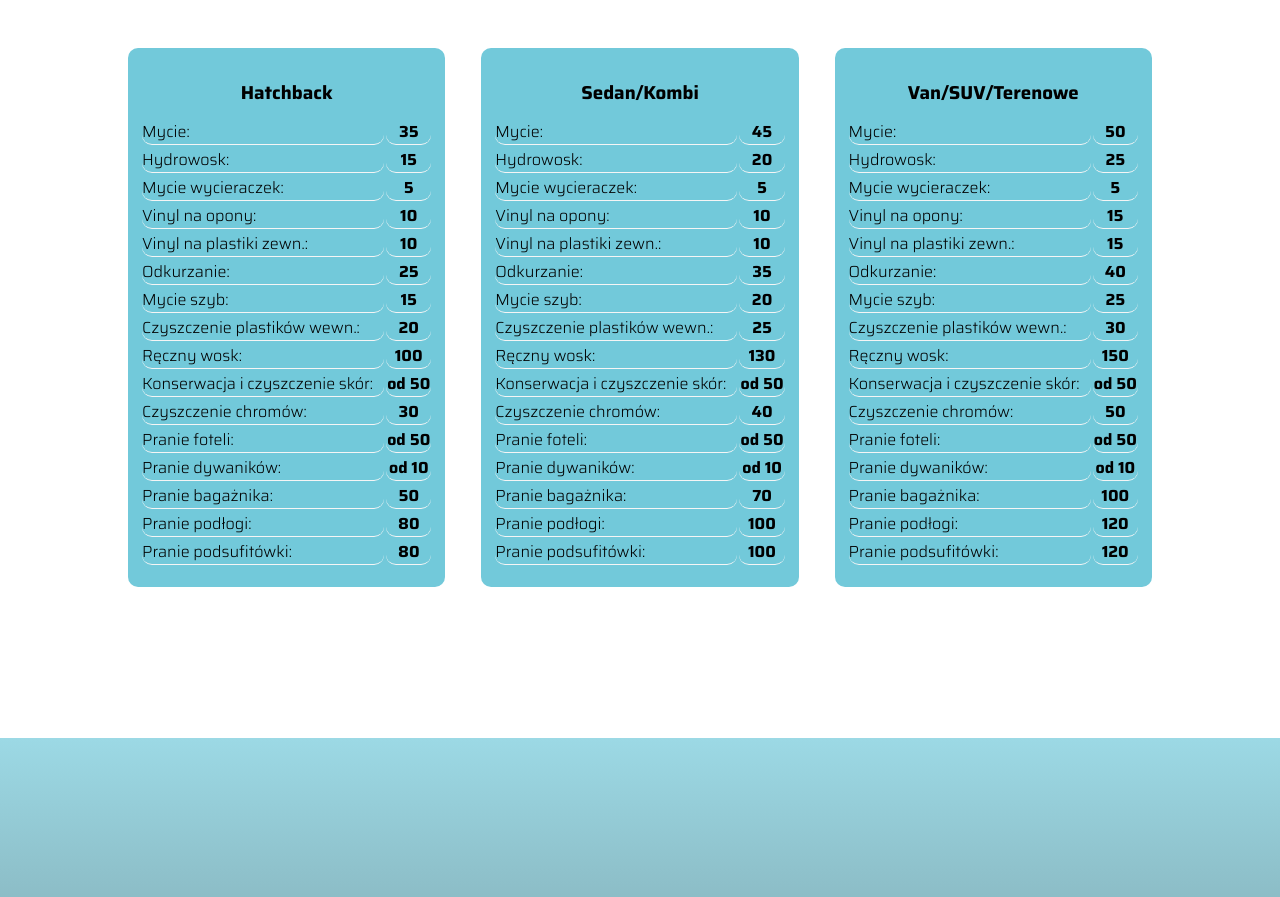
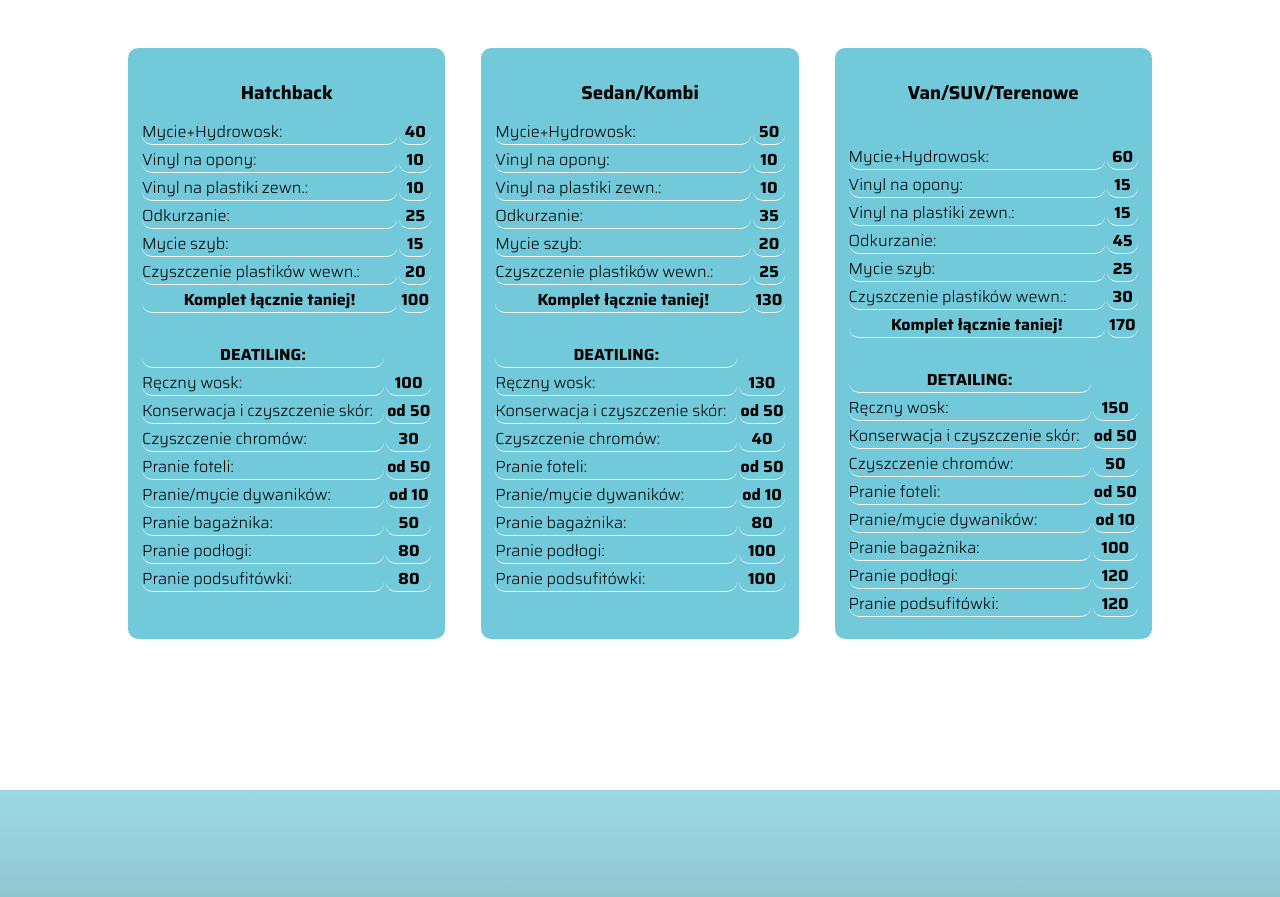
Before and after one commit to KlugSolutions/AquaCarWash.pl-Website, a plain HTML site: page index.html in a window 1280 px wide. Shown: the part 965-1862 px from the top of the page. Drawn offline with Linux system fonts and the light colour scheme.

Commit message:
change prices

```diff
--- a/index.html
+++ b/index.html
@@ -49,16 +49,8 @@
 				<h3>Hatchback</h3>
 				<table>
 					<tr>
-						<td>Mycie:</td>
-						<th>35</th>
-					</tr>
-					<tr>
-						<td>Hydrowosk:</td>
-						<th>15</th>
-					</tr>
-					<tr>
-						<td>Mycie wycieraczek:</td>
-						<th>5</th>
+						<td>Mycie+Hydrowosk:</td>
+						<th>40</th>
 					</tr>
 					<tr>
 						<td>Vinyl na opony:</td>
@@ -81,6 +73,15 @@
 						<th>20</th>
 					</tr>
 					<tr>
+						<th>Komplet łącznie taniej!</th>
+						<th>100</th>
+					</tr>
+				</table><br>
+				<table>
+					<tr>
+						<th>DEATILING:</th>
+					</tr>
+					<tr>
 						<td>Ręczny wosk:</td>
 						<th>100</th>
 					</tr>
@@ -97,7 +98,7 @@
 						<th>od 50</th>
 					</tr>
 					<tr>
-						<td>Pranie dywaników:</td>
+						<td>Pranie/mycie dywaników:</td>
 						<th>od 10</th>
 					</tr>
 					<tr>
@@ -118,16 +119,8 @@
 				<h3>Sedan/Kombi</h3>
 				<table>
 					<tr>
-						<td>Mycie:</td>
-						<th>45</th>
-					</tr>
-					<tr>
-						<td>Hydrowosk:</td>
-						<th>20</th>
-					</tr>
-					<tr>
-						<td>Mycie wycieraczek:</td>
-						<th>5</th>
+						<td>Mycie+Hydrowosk:</td>
+						<th>50</th>
 					</tr>
 					<tr>
 						<td>Vinyl na opony:</td>
@@ -150,6 +143,15 @@
 						<th>25</th>
 					</tr>
 					<tr>
+						<th>Komplet łącznie taniej!</th>
+						<th>130</th>
+					</tr>
+				</table><br>
+				<table>
+					<tr>
+						<th>DEATILING:</th>
+					</tr>
+					<tr>
 						<td>Ręczny wosk:</td>
 						<th>130</th>
 					</tr>
@@ -166,12 +168,12 @@
 						<th>od 50</th>
 					</tr>
 					<tr>
-						<td>Pranie dywaników:</td>
+						<td>Pranie/mycie dywaników:</td>
 						<th>od 10</th>
 					</tr>
 					<tr>
 						<td>Pranie bagażnika:</td>
-						<th>70</th>
+						<th>80</th>
 					</tr>
 					<tr>
 						<td>Pranie podłogi:</td>
@@ -187,16 +189,8 @@
 				<h3>Van/SUV/Terenowe</h3>
 				<table>
 					<tr>
-						<td>Mycie:</td>
-						<th>50</th>
-					</tr>
-					<tr>
-						<td>Hydrowosk:</td>
-						<th>25</th>
-					</tr>
-					<tr>
-						<td>Mycie wycieraczek:</td>
-						<th>5</th>
+						<td>Mycie+Hydrowosk:</td>
+						<th>60</th>
 					</tr>
 					<tr>
 						<td>Vinyl na opony:</td>
@@ -208,7 +202,7 @@
 					</tr>
 					<tr>
 						<td>Odkurzanie:</td>
-						<th>40</th>
+						<th>45</th>
 					</tr>
 					<tr>
 						<td>Mycie szyb:</td>
@@ -217,6 +211,16 @@
 					<tr>
 						<td>Czyszczenie plastików wewn.:</td>
 						<th>30</th>
+					</tr>
+					<tr>
+						<th>Komplet łącznie taniej!</th>
+						<th>170</th>
+					</tr>
+					<br>
+				</table><br>
+				<table>
+					<tr>
+						<th>DETAILING:</th>
 					</tr>
 					<tr>
 						<td>Ręczny wosk:</td>
@@ -235,7 +239,7 @@
 						<th>od 50</th>
 					</tr>
 					<tr>
-						<td>Pranie dywaników:</td>
+						<td>Pranie/mycie dywaników:</td>
 						<th>od 10</th>
 					</tr>
 					<tr>
```
